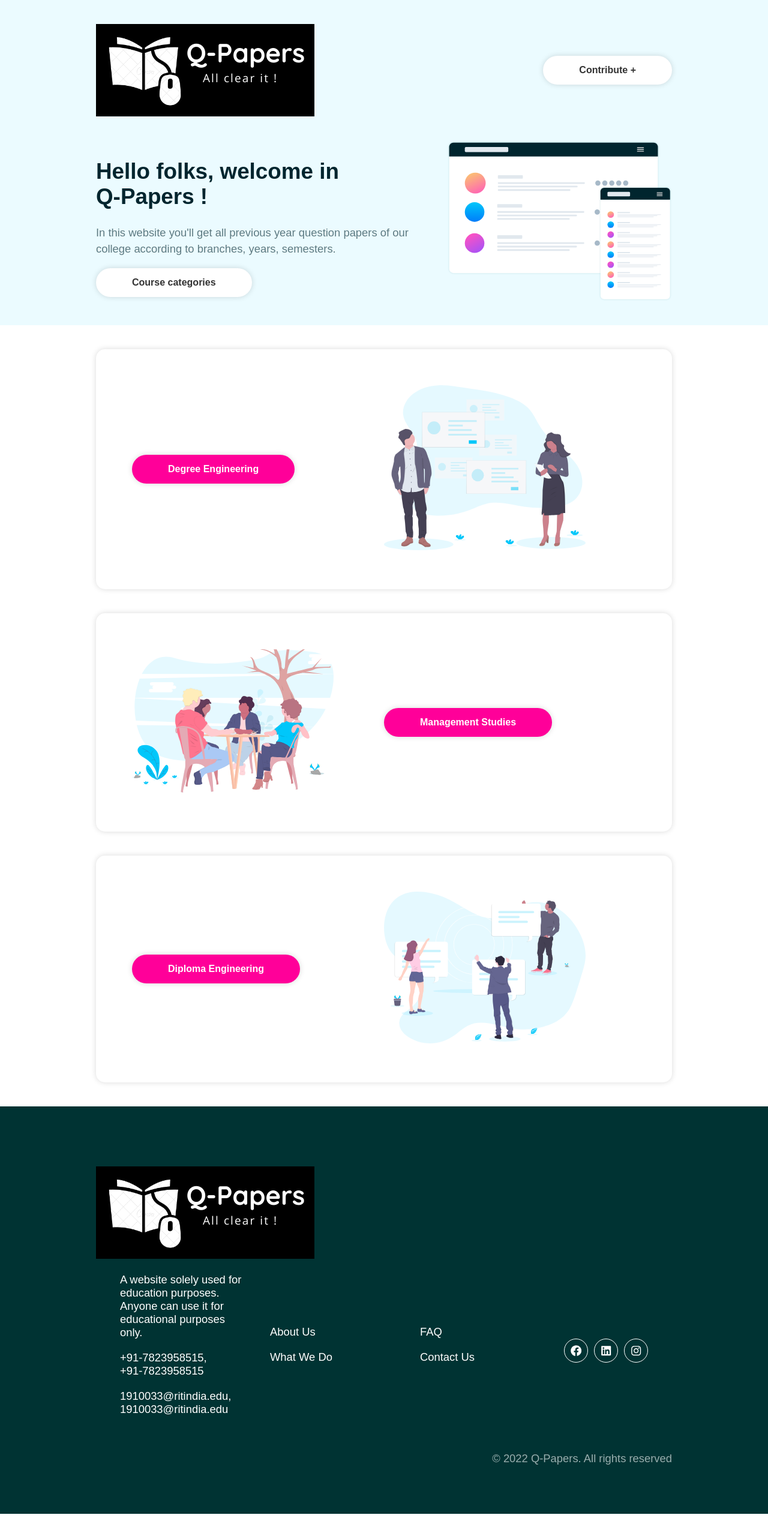
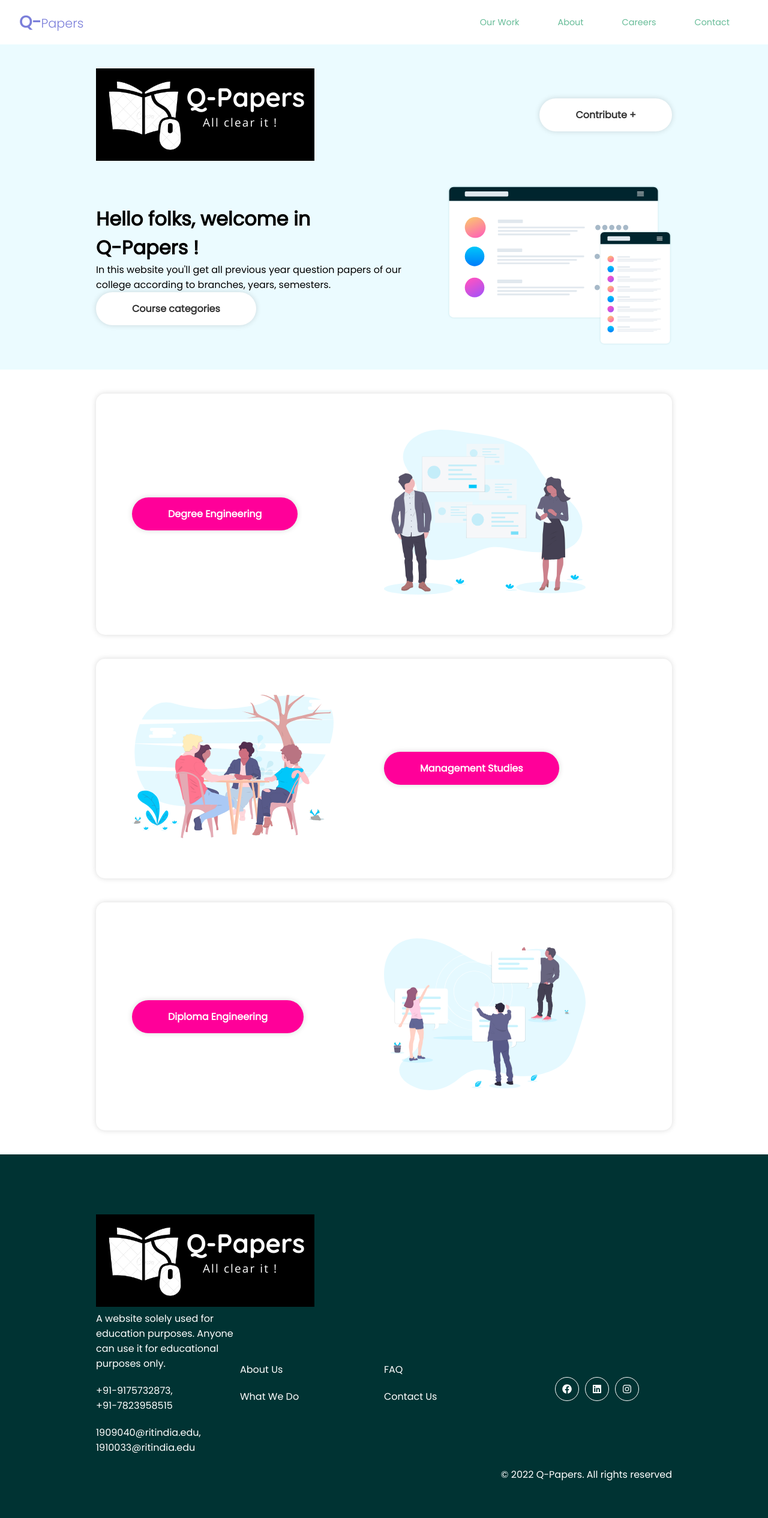
Before and after one commit to sumitvajarinkar/DC_3, a React (Create React App) app: page / in a window 1280 px wide. Shown: the whole page at 60% size. Built offline with nearby package versions, Linux system fonts and the light colour scheme.

Commit message:
navbar added

```diff
--- a/src/App.js
+++ b/src/App.js
@@ -1,8 +1,11 @@
 import React from "react";
 import { ThemeProvider } from "styled-components";
-import GlobalStyles from "./components/styles/Global";
+// import GlobalStyles from "./components/styles/Global";
 import {BrowserRouter as Router,Route, Routes } from 'react-router-dom'
 import Home from "./pages/Home";
+import Navbar from "./components/Navbar";
+import "./global.css"
+
 const theme = {
   colors: {
     header: "#ebfbff",
@@ -15,9 +18,10 @@
 function App() {
   return (
     <Router>
+      <Navbar/>
     <ThemeProvider theme={theme}>
       <>
-      <GlobalStyles/>
+      {/* <GlobalStyles/> */}
       <Routes>
           <Route path='/' element={<Home/>}/>
       </Routes>
--- a/src/components/Footer.js
+++ b/src/components/Footer.js
@@ -13,8 +13,8 @@
             <li>
             A website solely used for education purposes. Anyone can use it for educational purposes only.
             </li>
-            <li>+91-7823958515,<br/> +91-7823958515</li>
-            <li>1910033@ritindia.edu, 1910033@ritindia.edu</li>
+            <li>+91-9175732873,<br/> +91-7823958515</li>
+            <li>1909040@ritindia.edu,<br/>1910033@ritindia.edu</li>
           </ul>
 
           <ul>
--- /dev/null
+++ b/src/components/Navbar.js
@@ -0,0 +1,27 @@
+import React, {useState} from "react";
+import {Nav, Logo, Hamburger, Menu, MenuLink} from './styles/Navbar.styled';
+
+function Navbar() {
+  const [isOpen,setIsOpen]=useState(false);
+
+  return (
+    <Nav>
+      <Logo href="">
+        Q-<span>Papers</span>
+      </Logo>
+      <Hamburger onClick={()=>setIsOpen(!isOpen)}>
+        <span/>
+        <span/>
+        <span/>
+      </Hamburger>
+      <Menu isOpen={isOpen}>
+      <MenuLink href="">Our Work</MenuLink>
+      <MenuLink href="">About</MenuLink>
+      <MenuLink href="">Careers</MenuLink>
+      <MenuLink href="">Contact</MenuLink>
+      </Menu>
+    </Nav>
+  );
+}
+
+export default Navbar;
--- /dev/null
+++ b/src/components/styles/Navbar.styled.js
@@ -0,0 +1,70 @@
+import styled from "styled-components";
+
+export const Nav = styled.div`
+padding:0 2rem;
+display: flex;
+justify-content: space-between;
+align-items: center;
+flex-wrap: wrap;
+background: white;
+`;
+
+export const Hamburger = styled.div`
+display:none;
+flex-direction: column;
+cursor: pointer;
+
+span{
+  height: 2px;
+  width: 25px;
+  background: #7b7fda;
+  margin-bottom: 4px;
+  border-radius: 5px;
+}
+@media (max-width:768px){
+  display: flex;
+}
+
+`;
+
+export const MenuLink=styled.a`
+padding: 1rem 2rem;
+cursor: pointer;
+text-align: center;
+text-decoration: none;
+color: #67bc98;
+transition: all 0.3s ease-in;
+font-size: 0.9rem;
+
+&:hover{
+  color: #7b7fda;
+}
+
+`;
+
+export const Menu=styled.a`
+display:flex;
+justify-content: space-between;
+align-items: center;
+position: relative;
+
+@media (max-width:768px){
+  overflow: hidden;
+  flex-direction: column;
+  width: 100%;
+  max-height:${({isOpen})=>(isOpen ? "300px":"0")};
+}
+`;
+
+export const Logo=styled.a`
+padding:1rem 0;
+color:#7b7fda;
+text-decoration: none;
+font-weight: 800;
+font-size: 1.7rem;
+
+span{
+  font-weight: 300;
+  font-size: 1.3rem;
+}
+`;
--- a/src/pages/Home.js
+++ b/src/pages/Home.js
@@ -5,7 +5,6 @@
 import { Container } from '../components/styles/Container.styled';
 import Content from '../Content';
 const Home = () => {
-
 
   return (
     <>
```
